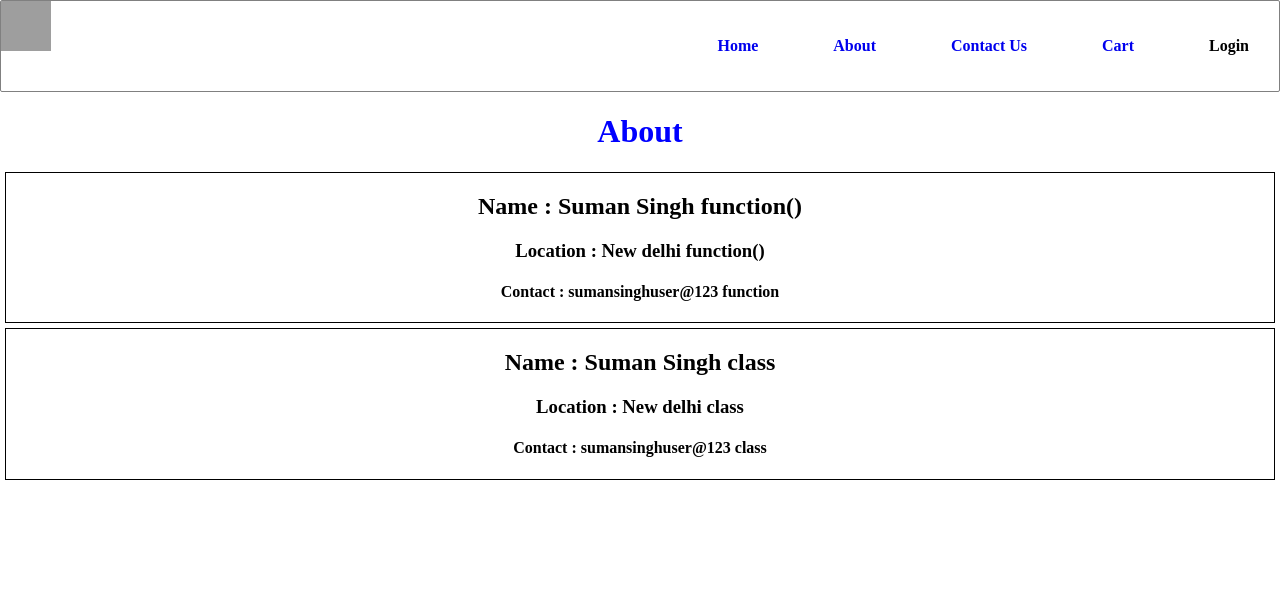
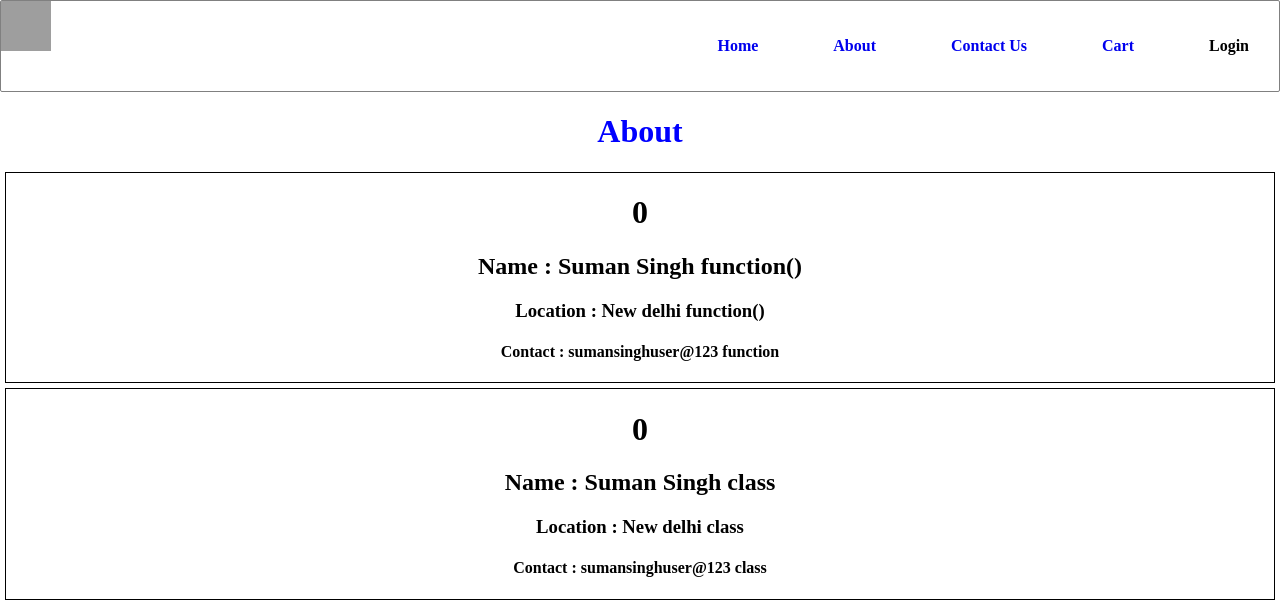
Before and after one commit to sumansingh226/ReactJS, a React (Vite) app: page /about in a window 1280 px wide. Shown: the top 616 px of the page. Built offline with nearby package versions, Linux system fonts and the light colour scheme; grey boxes are pictures that could not be loaded.

Commit message:
create states in class based components

```diff
--- a/src/Components/User.jsx
+++ b/src/Components/User.jsx
@@ -1,8 +1,11 @@
-import React from "react";
+import React, { useState } from "react";
 
 const User = ({ name, location, contact }) => {
+  const [count] = useState(0);
+
   return (
     <div className="user-card">
+      <h1>{count}</h1>
       <h2>Name : {name}</h2>
       <h3>Location : {location}</h3>
       <h4>Contact : {contact}</h4>
--- a/src/Components/UserClass.js
+++ b/src/Components/UserClass.js
@@ -3,14 +3,23 @@ import React from "react";
 class UserClass extends React.Component {
     constructor(props) {
         super(props);
+        this.state = {
+            count: 0
+        }
     }
 
     render() {
+        const name = this.props.name;
+        const location = this.props.location;
+        const contact = this.props.contact;
+        const count = this.state.count
+
         return (
             <div className="user-card">
-                <h2>Name : {this.props.name}</h2>
-                <h3>Location : {this.props.location}</h3>
-                <h4>Contact : {this.props.contact}</h4>
+                <h1>{count}</h1>
+                <h2>Name : {name}</h2>
+                <h3>Location : {location}</h3>
+                <h4>Contact : {contact}</h4>
             </div>
         );
     }
```
